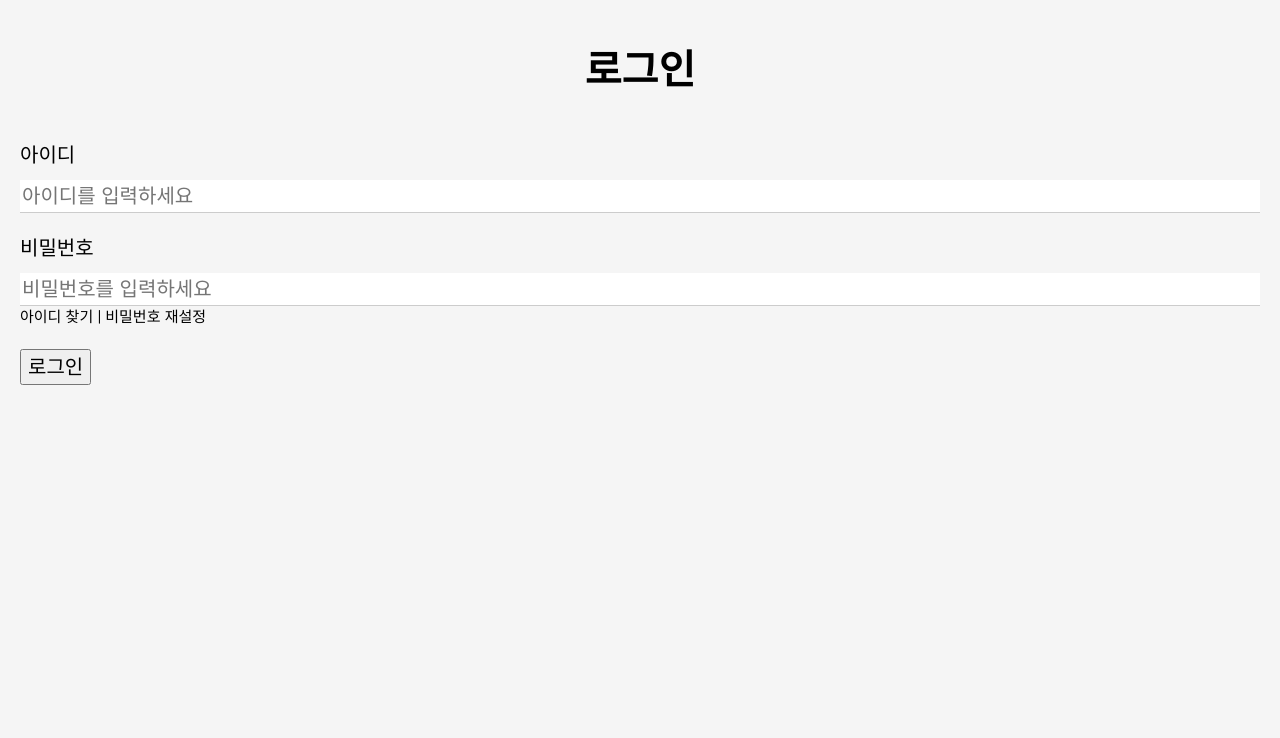
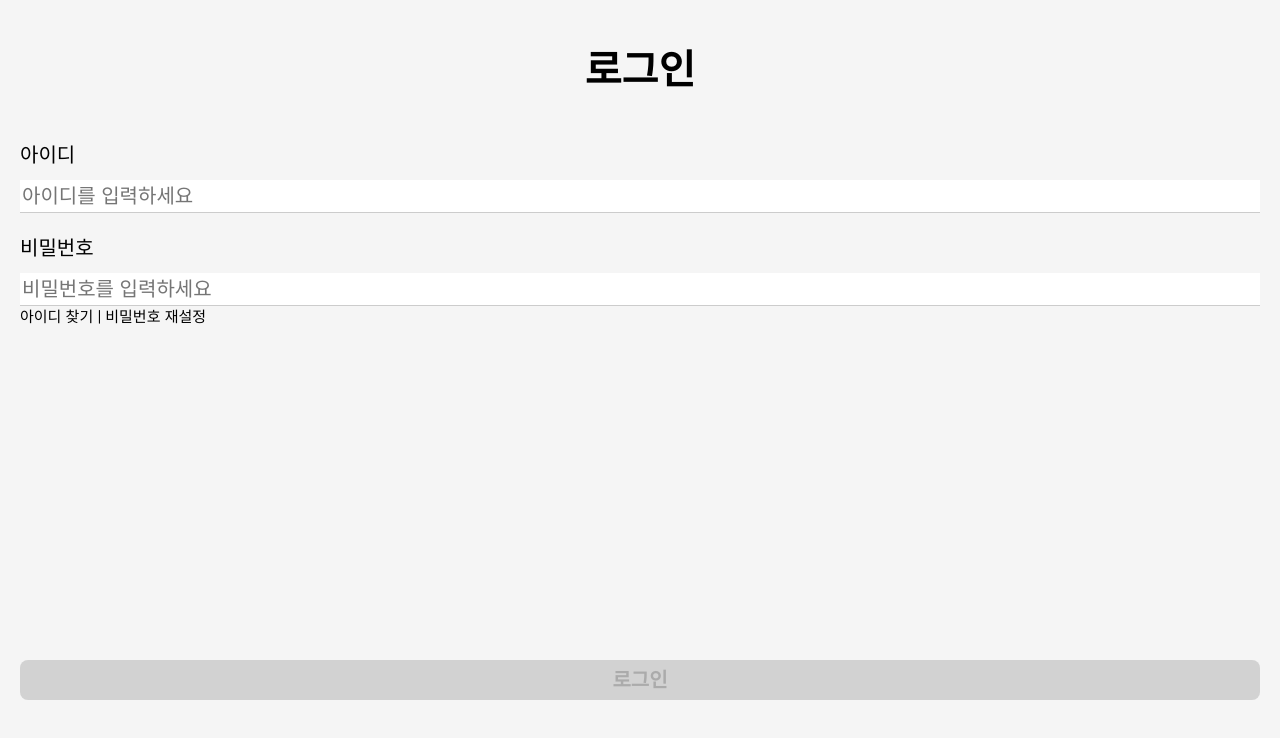
Before and after one commit to gyudong0909/snutt-dev, a React (Vite) app: page / in a window 1280 px wide. Both pictures are taken after a click on the button "로그인". Shown: the top 738 px of the page. Built offline with nearby package versions, Linux system fonts and the light colour scheme.

Commit message:
Error fix (#11)
마지막 css 적용안된거 추가

---------

Co-authored-by: 박규동 <parkgyudong@baggyudong-ui-MacBookPro.local>

```diff
--- a/src/Login.tsx
+++ b/src/Login.tsx
@@ -124,7 +124,9 @@ const Login = ({ setNickname, onLoginSuccess }: LoginProps) => {
             />
             <div className={styles.extra}>아이디 찾기 | 비밀번호 재설정</div>
           </div>
-          <button onClick={RequestLogin}>로그인</button>
+          <button onClick={RequestLogin} className={styles.bottom}>
+            로그인
+          </button>
         </div>
       </div>
     </div>
```
